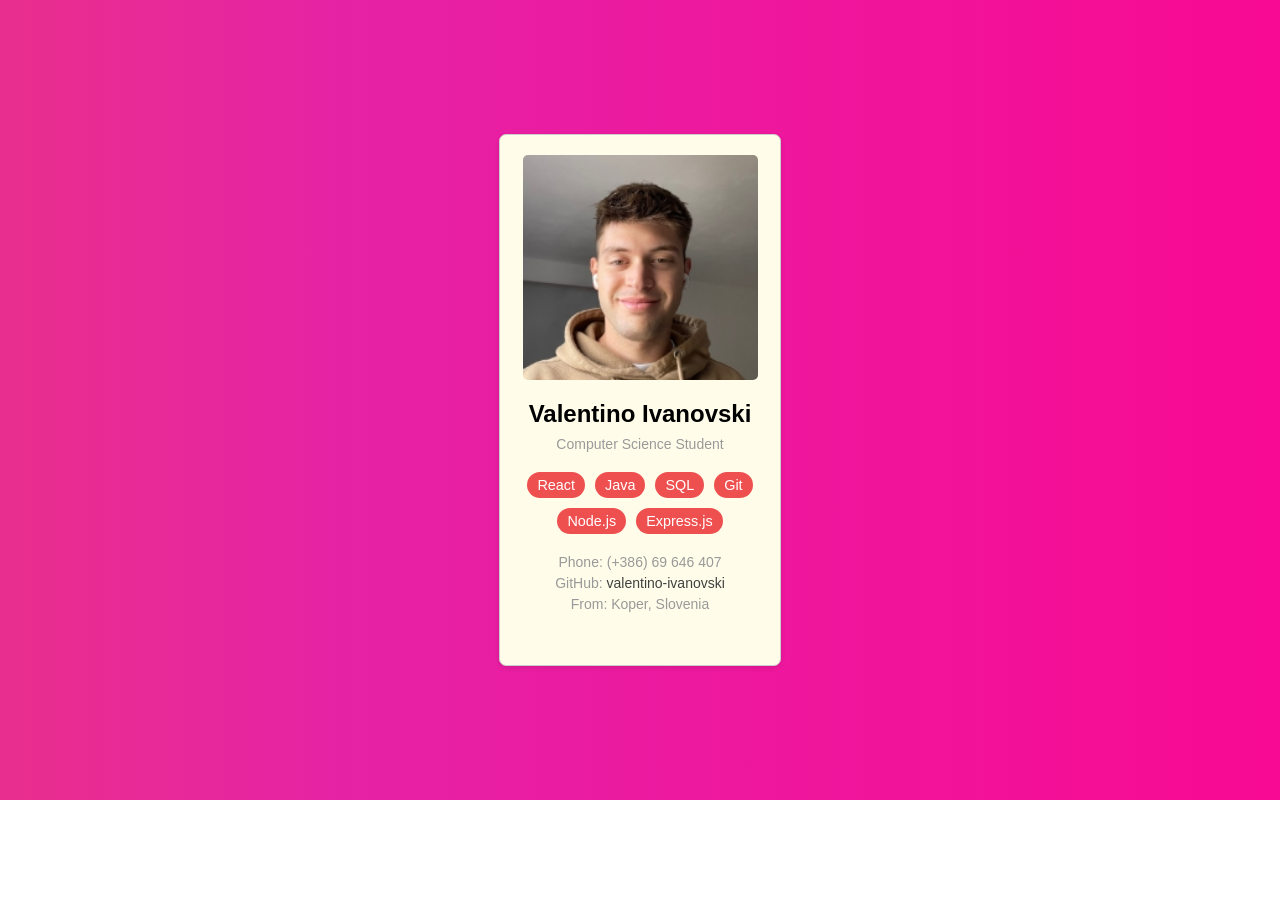
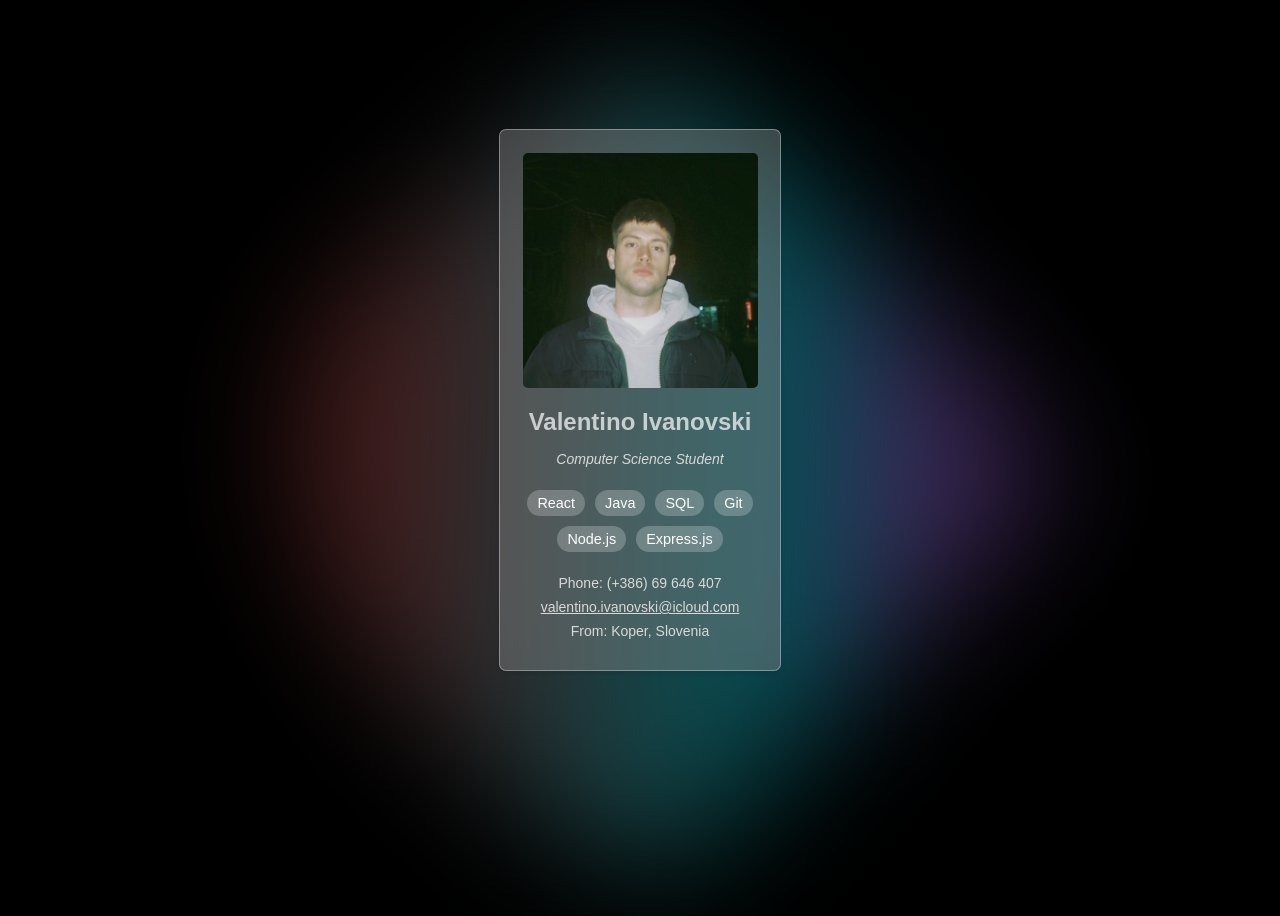
Before and after one commit to valentino-ivanovski/react-business-card, a React (Create React App) app: page / in a window 1280 px wide. Before the commit the page ends 800 px from the top, so only its background shows below. Built offline with nearby package versions, Linux system fonts and the light colour scheme.

Commit message:
Tried installing tailwind, but had problems with the components so continued working without it. The final business card is finished. Added a new gradient background and changed the css of the card. Added some subtle animations to the components as well, shadows as well.

```diff
--- a/src/App.css
+++ b/src/App.css
@@ -1,7 +1,3 @@
-.App {
-  text-align: center;
-}
-
 .App-logo {
   height: 40vmin;
   pointer-events: none;
@@ -19,39 +15,57 @@
   display: flex;
   justify-content: center;
   align-items: center;
-  background: linear-gradient(-270deg, #ee5050, #e622a5, rgb(255, 0, 140));
-  background-size: 200% 200%;
-  animation: gradient 5s infinite;
 }
 
-@keyframes gradient {
-  0% {
-    background-position: 100% 0;
-  }
-
-  50% {
-    background-position: 0 100%;
-  }
-
-  100% {
-    background-position: 100% 0;
-  }
+* {
+  margin: 0;
+  padding: 0;
 }
 
-
-.App-header {
-  background-color: #282c34;
-  min-height: 100vh;
+.gradient {
+  isolation: isolate;
+  overflow: hidden;
+  text-align: center;
+  height: 100vh;
   display: flex;
-  flex-direction: column;
+  justify-content: center;
   align-items: center;
-  justify-content: center;
-  font-size: calc(10px + 2vmin);
-  color: white;
 }
 
-.App-link {
-  color: #61dafb;
+.blob {
+  position: absolute;
+  opacity: 0.5;
+  width: 400px;
+  aspect-ratio: 1/1;
+  animation: animate 15s cubic-bezier(0.68, -0.55, 0.27, 1.55) infinite
+    alternate forwards;
+  filter: blur(40px);
+  z-index: -1;
+  background: linear-gradient(
+    47deg,
+    rgb(138, 53, 53) 21%,
+    rgb(0 164 173) 67%,
+    rgba(118, 74, 166, 1) 81%
+  );
+}
+
+@keyframes animate {
+  0% {
+    translate: 40% -25%;
+    border-radius: 60% 40% 30% 70% / 100% 85% 92% 74%;
+  }
+  50% {
+    translate: 0% 13%;
+    border-radius: 20% 71% 47% 70% / 81% 15% 22% 54%;
+    rotate: 41deg;
+    scale: 1.55;
+  }
+  100% {
+    translate: -45% 39%;
+    border-radius: 100% 75% 92% 74% / 60% 80% 30% 70%;
+    rotate: -60deg;
+    scale: 1.45;
+  }
 }
 
 @keyframes App-logo-spin {
@@ -63,3 +77,14 @@
     transform: rotate(360deg);
   }
 }
+
+.content{
+  display: flex;
+  justify-content: center;
+  align-items: center;
+}
+
+body{
+  background-color: rgb(0, 0, 0);
+  overflow: hidden;
+}
--- a/src/App.js
+++ b/src/App.js
@@ -2,16 +2,14 @@ import React from 'react';
 import Businesscard from './Businesscard';
 import './App.css';
 
-function test() {
-  console.log('test');
-}
-
 const App = () => {
   return (
-    <div onLoad={test()} className="App">
-      <div className='animated-bg'>
-        <Businesscard />
-      </div>
+    <div className="App">
+      <div className='gradient'></div>
+        <div className='content'>
+          <Businesscard />
+        </div>
+        <div className='blob'></div>
     </div>
   );
 };
--- a/src/Businesscard.css
+++ b/src/Businesscard.css
@@ -3,81 +3,88 @@
   opacity: 0%;
   flex-direction: column;
   align-items: center;
-  background-color: #FFFDEA;
-  border: 1px solid #ccc;
+  background-color: #99999960;
+  border: 1px solid #e3e3e367;
   border-radius: 7px;
   padding: 20px;
   box-shadow: 0 2px 5px rgba(0, 0, 0, 0.1);
   text-align: center;
   font-family: Arial, sans-serif;
-  height: 490px;
+  height: 500px;
   width: 240px;
-  transition: all 0.4s ease-in-out;
-  animation: fadeIn 2s ease-in-out forwards;
+  transition: all 0.5s ease-in-out;
+  animation: fadeIn 1s ease-in-out forwards;
   animation-delay: 0.5s;
 }
 
-@keyframes fadeIn {
-  0% {
-    opacity: 0;
+.card-item:hover {
+  scale: 1.03;
+  cursor: pointer;
+  box-shadow: 0 0 12px #84414178,
+    0 0 14px #84414178,
+    0 0 16px #84414178,
+    0 0 18px #84414178,
+    0 0 110px #84414178,
+    0 0 112px #84414178;
+
+  background-color: #ee8ba778;
+
+  #content img {
+    box-shadow: 0 10px 10px -5px rgba(0, 0, 0, 0.365);
+    scale: 1.05;
+    transform: translateY(-6px)
   }
-  100% {
-    opacity: 1;
+
+  .contact p:hover {
+    color: white;
   }
+
+  #content img:hover {
+    scale: 1.01;
+  }
+
+
+.cs:hover{
+  color: white;
 }
 
-.card-item:hover {
-  box-shadow: 0 10px 20px rgba(0, 0, 0, 0.093);
-  scale: 1.03;
-  cursor: pointer;
-}
+  .name {
+    scale: 1.07;
+    text-shadow: 0 7px 8px rgba(0, 0, 0, 0.300);
+    transform: translateY(-4px);
+  }
 
-.skills span {
-  display: inline-block;
-  background: #ee5050;
-  color: white;
-  border-radius: 25px;
-  padding: 5px 10px;
-  margin: 5px;
-  font-size: 0.9em;
+  .skills span {
+    scale: 1.05;
+    transform: translateY(-4px);
+    box-shadow: 0 5px 7px rgba(56, 56, 56, 0.135);
+    background-color: #b68b8b6e;
+  }
+
+  .skills span:hover {
+    background-color: #edcaca5f;
+  }
+
+  .cs {
+    color: rgba(255, 255, 255, 0.667);
+  }
+
 }
 
 .card-item p a {
-  color: #414141;
-  text-decoration: none;
-  transition: all 0.2s ease-in-out;
+  color: #d9d9d9;
+  text-decoration: underline;
+  transition: all 0.3s ease-in-out;
 }
 
 .card-item p a:hover {
-  color: #000;
+  color: #ffffff;
   text-decoration: bold;
 }
 
 .card-item.expanded {
-  height: 600px;
-  opacity: 100%;
+  height: 560px;
   border-radius: 12px;
-
-}
-
-.button-container button {
-  background-color: transparent;
-  border: 2px solid #ee5050;
-  color: #ee5050;
-  padding: 10px 20px;
-  text-align: center;
-  text-decoration: none;
-  display: inline-block;
-  font-size: 14px;
-  margin: 4px 2px;
-  cursor: pointer;
-  transition-duration: 0.4s;
-  border-radius: 50px;
-}
-
-.button-container button:hover {
-  background-color: #ee5050;
-  color: white;
 }
 
 #content {
@@ -87,41 +94,84 @@
   justify-content: center;
   align-items: center;
   gap: 10px;
+  perspective: 1000px;
 }
 
 #content img {
   width: 235px;
-  height: 225px;
+  height: 235px;
+  opacity: 0.9;
+  margin-top: 3px;
   border-radius: 5px;
   transition: all 0.5s ease-in-out;
 }
 
-#content p {
-  font-size: 14px;
-  margin: 5px 0;
-  color: #999;
+.skills span {
+  display: inline-block;
+  background: #ffffff3a;
+  color: white;
+  border-radius: 25px;
+  padding: 5px 10px;
+  margin: 5px;
+  font-size: 0.9em;
+  transition: all 0.5s ease-in-out;
 }
 
-.card-item h1 {
-  margin-bottom: 8px;
-  font-size: 24px;
-  color: black;
+.button-container button {
+  background-color: #d1d1d1;
+  border: 0px solid #d9d9d9;
+  color: #000000;
+  padding: 10px 20px;
+  text-align: center;
+  text-decoration: none;
+  font-size: 14px;
+  margin: 4px 2px;
+  cursor: pointer;
+  transition-duration: 0.4s;
+  border-radius: 50px;
+  animation: fadeIn 1s ease-in-out forwards;
 }
 
-.card-item h3 {
-  font-size: 16px;
-  color: #777;
+.button-container button:hover {
+  background-color: #b7b7b7;
+  scale: 1.05;
 }
 
-.card-item p {
+.name {
+  font-size: 24px;
+  opacity: 0.7;
+  color: white;
+  padding: 5px;
+  margin-top: 5px;
+  transition: all 0.5s ease-in-out;
+}
+
+.contact {
   font-size: 14px;
-  color: #999;
+  color: #d9d9d9;
 }
+
+.contact p {
+  margin: 8px;
+  transition: all 0.3s ease-in-out;
+}
+
+.cs {
+  font-size: 14px;
+  color: #d9d9d9;
+  margin-bottom: 8px;
+  transition: all 0.3s ease-in-out;
+}
+
 
 .welcome-text {
   font-size: 54px;
   color: white;
-  animation: fadeOut 3s linear forwards;
+  animation: fadeOut 4s linear forwards;
+}
+
+.welcome-text:hover{
+  cursor: default;
 }
 
 @keyframes fadeOut {
@@ -133,3 +183,13 @@
     opacity: 0;
   }
 }
+
+@keyframes fadeIn {
+  0% {
+    opacity: 0;
+  }
+
+  100% {
+    opacity: 1;
+  }
+}
--- a/src/Businesscard.js
+++ b/src/Businesscard.js
@@ -8,12 +8,12 @@ import "./Businesscard.css";
 
 const Businesscard = () => {
     const [isExpanded, setIsExpanded] = useState(false);
-    const [showWelcome, setShowWelcome] = useState(true);
+    const [showWelcome, setShowWelcome] = useState(() => true); //it wouldnt work without the function when i would start the app
 
     useEffect(() => {
         const timer = setTimeout(() => {
             setShowWelcome(false);
-        }, 3000);
+        }, 4000);
         return () => clearTimeout(timer);
     }, []);
 
@@ -26,7 +26,7 @@ const Businesscard = () => {
     };
 
     if (showWelcome) {
-        return <h1 className="welcome-text">Welcome!</h1>;
+        return <h1 className="welcome-text">I hope you like it!</h1>;
     }
 
     return (
@@ -37,11 +37,11 @@ const Businesscard = () => {
                     onClick={handleClick}
                 >
                     <div id="content">
-                        <div className="profile">
-                            <img src="pfp.jpg" alt="profile-pic" />
-                            <h1>Valentino Ivanovski</h1>
-                            <p>Computer Science Student</p>
-                        </div>
+                        <img src="pfp.jpg" alt="profile-pic" />
+                        <h1 className="name">Valentino Ivanovski</h1>
+                        <p className="cs">
+                            <em>Computer Science Student</em>
+                        </p>
                         <div className="skills">
                             <span>React</span>
                             <span>Java</span>
@@ -53,21 +53,25 @@ const Businesscard = () => {
                         <div className="contact">
                             <p>Phone: (+386) 69 646 407</p>
                             <p>
-                                GitHub:{" "}
                                 <a
-                                    href="https://www.github.com/valentino-ivanovski"
+                                    href="mailto:valentino.ivanovski@icloud.com"
                                     onClick={stopExpand}
                                 >
-                                    valentino-ivanovski
+                                    valentino.ivanovski@icloud.com
                                 </a>
                             </p>
                             <p>From: Koper, Slovenia</p>
                         </div>
                         {isExpanded && (
                             <div className="button-container">
-                                <button>Button 1</button>
-                                <button>Button 2</button>
-                                <button>Button 3</button>
+                                <a
+                                    href="https://github.com/valentino-ivanovski"
+                                    onClick={stopExpand}
+                                >
+                                    <button>
+                                        <b>GitHub</b>
+                                    </button>
+                                </a>
                             </div>
                         )}
                     </div>
```
Also changed, not shown: public/pfp.jpg, 1 other file (tests, documents, lock files or other folders).
